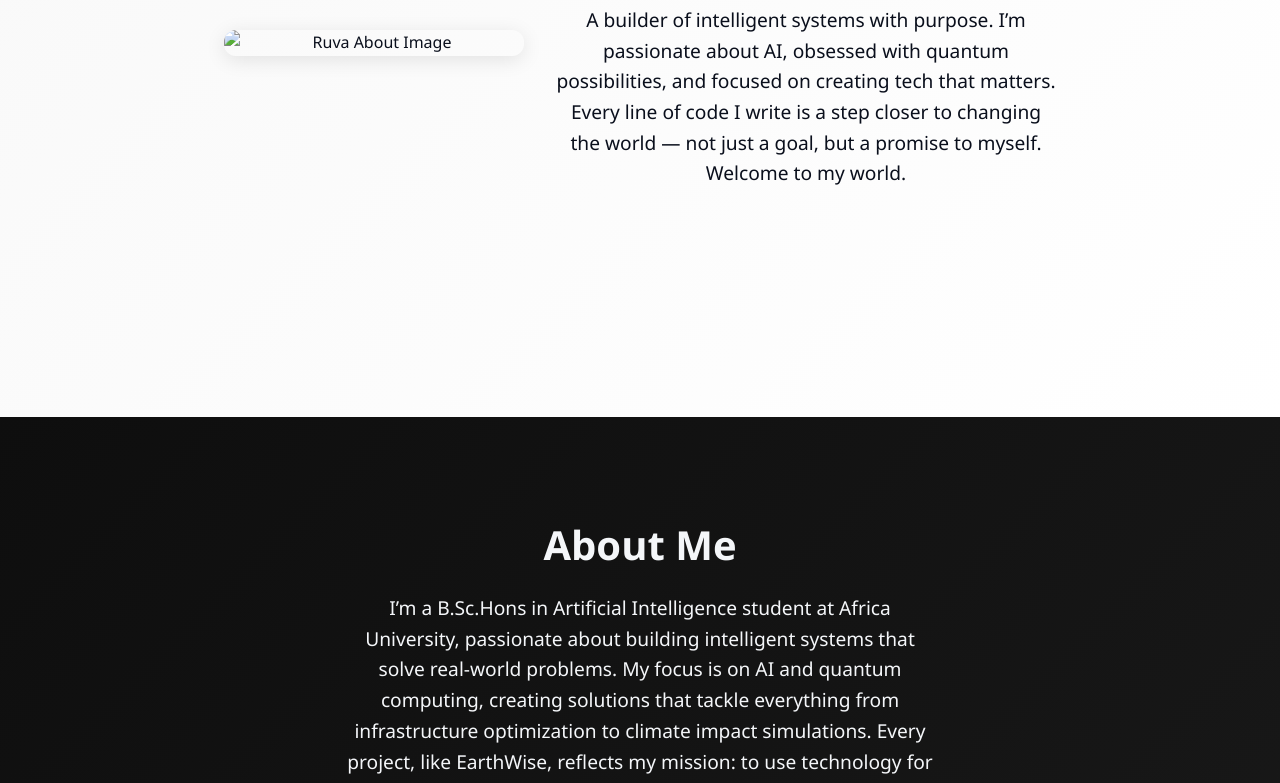
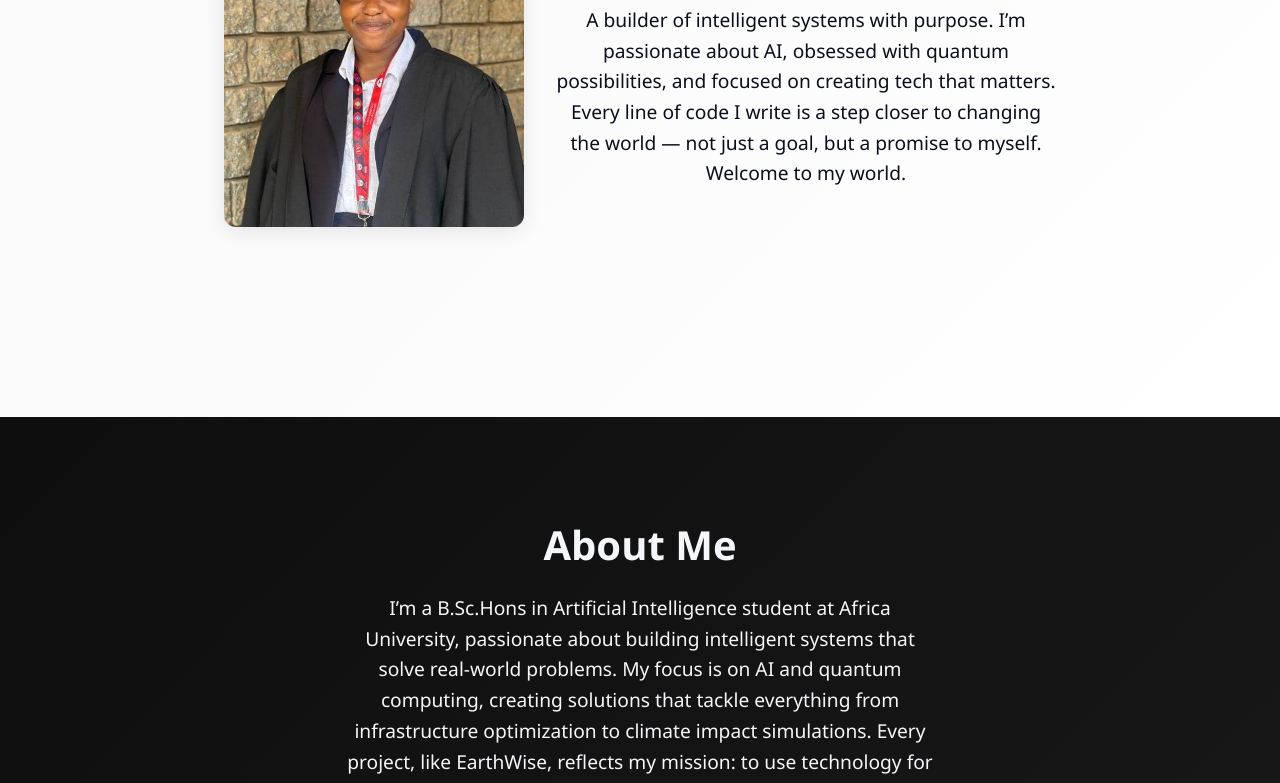
Before and after one commit to Ruvaaa/ruvaaa.github.io, a website: page webStructure.html in a window 1280 px wide. Shown: the part 383-1166 px from the top of the page. Drawn offline with Linux system fonts and the light colour scheme; files whose address does not match are found by name.

Commit message:
Update webStructure.html

```diff
--- a/webStructure.html
+++ b/webStructure.html
@@ -23,7 +23,7 @@
 <section id="intro" class="section light">
   <div class="shapes-container"></div>
   <div class="content row">
-    <img src="images/forcetobe.jpg" alt="Ruva About Image" class="section-image"/>
+    <img src="forcetobe.jpg" alt="Ruva About Image" class="section-image"/>
     <div class = "text-block">
     <h1>Hi, I'm Ruvarashe S Nemaramba </h1>
     <p>A builder of intelligent systems with purpose. I’m passionate about AI, obsessed with quantum possibilities, and focused on creating tech that matters. Every line of code I write is a step closer to changing the world — not just a goal, but a promise to myself. Welcome to my world.</p>
@@ -55,7 +55,7 @@
 <section id="projects" class="section light">
   <div class="shapes-container"></div>
   <div class="content row">
-    <img src="images/WhatsApp%20Image%202025-02-05%20at%2010.49.55_d0ae75c1.jpg" alt="Ruva About Image" class="section-image"/>
+    <img src="WhatsApp%20Image%202025-02-05%20at%2010.49.55_d0ae75c1.jpg" alt="Ruva About Image" class="section-image"/>
     <div class="text-block">
       <h2>Projects</h2>
       <p>
@@ -86,7 +86,7 @@
 <section id="skills" class="section dark">
   <div class="shapes-container"></div>
   <div class="content row">
-    <img src="images/WhatsApp%20Image%202025-02-05%20at%2011.26.44_1ee51251.jpg" alt="Ruva About Image" class="section-image"/>
+    <img src="WhatsApp%20Image%202025-02-05%20at%2011.26.44_1ee51251.jpg" alt="Ruva About Image" class="section-image"/>
     <div class="text-block">
       <h2>Skills</h2>
 
@@ -112,7 +112,7 @@
 <section id="contact" class="section light">
   <div class="shapes-container">
     <div class="content row">
-      <img src="images/pexels-junior-teixeira-1064069-2047905.jpg" alt="Ruva About Image" class="section-image"/>
+      <img src="pexels-junior-teixeira-1064069-2047905.jpg" alt="Ruva About Image" class="section-image"/>
       <div class="text-block">
         <h2 style="font-size: 2rem; margin-bottom: 1rem;">Contact</h2>
         <p style="font-size: 1.1rem; margin-bottom: 1.5rem;">
```
